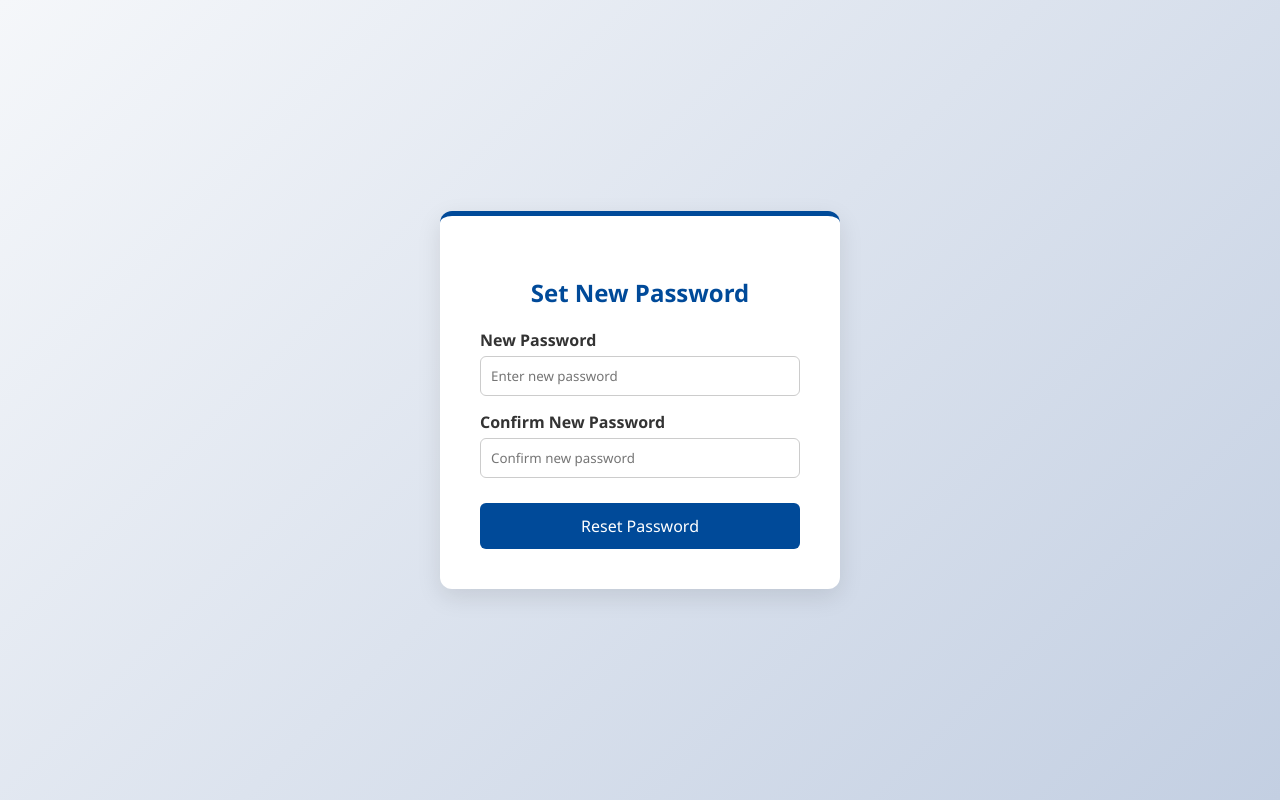
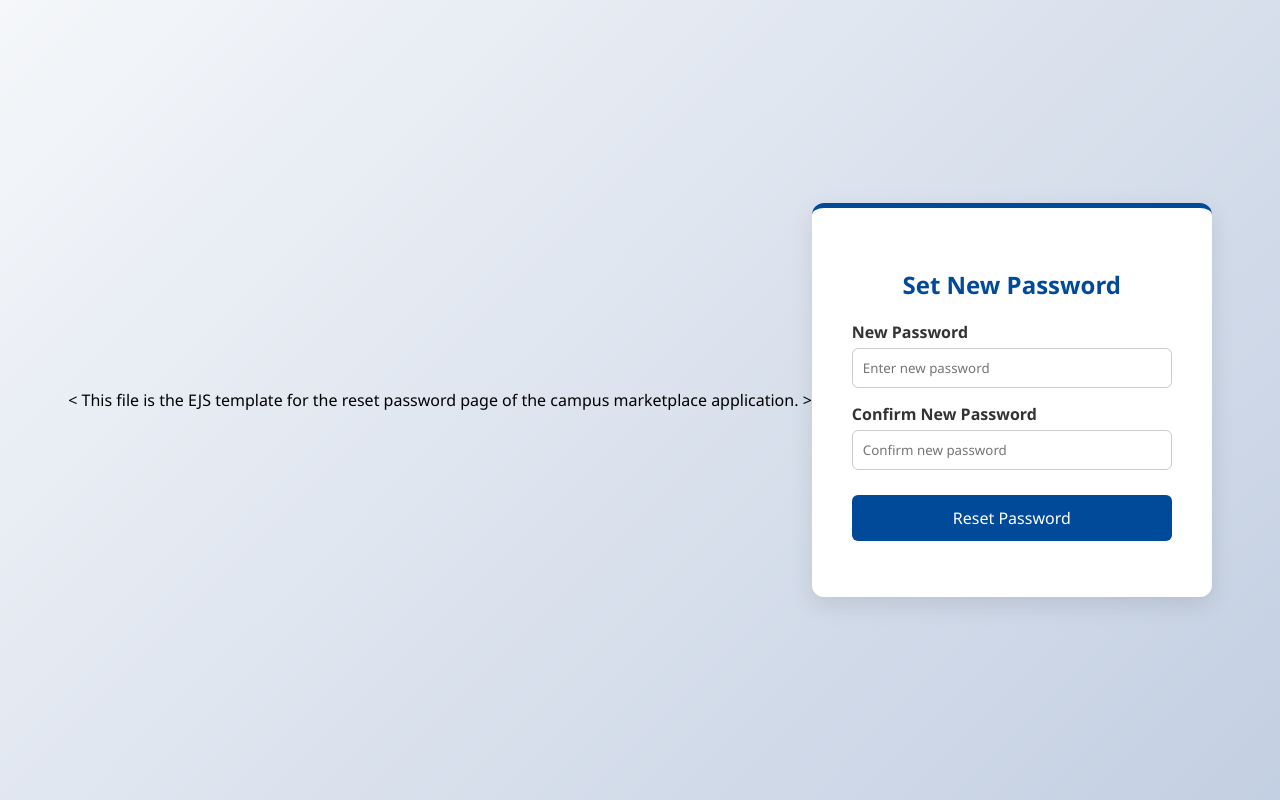
Before and after one commit to Duan514/comp3810sef_group12, a Node server app: template views/reset-password.ejs in a window 1280 px wide. Run offline with Node 20, Linux system fonts and the light colour scheme; the template is opened without the code that fills it, so the values that code supplies are empty; some libraries are stand-ins or nearby versions.

Commit message:
Update reset-password.ejs

```diff
--- a/views/reset-password.ejs
+++ b/views/reset-password.ejs
@@ -1,4 +1,4 @@
-<!-- This file is the EJS template for the reset password page of the campus marketplace application. -->
+< This file is the EJS template for the reset password page of the campus marketplace application. >
 
 <!DOCTYPE html>
 <html lang="en">
```
